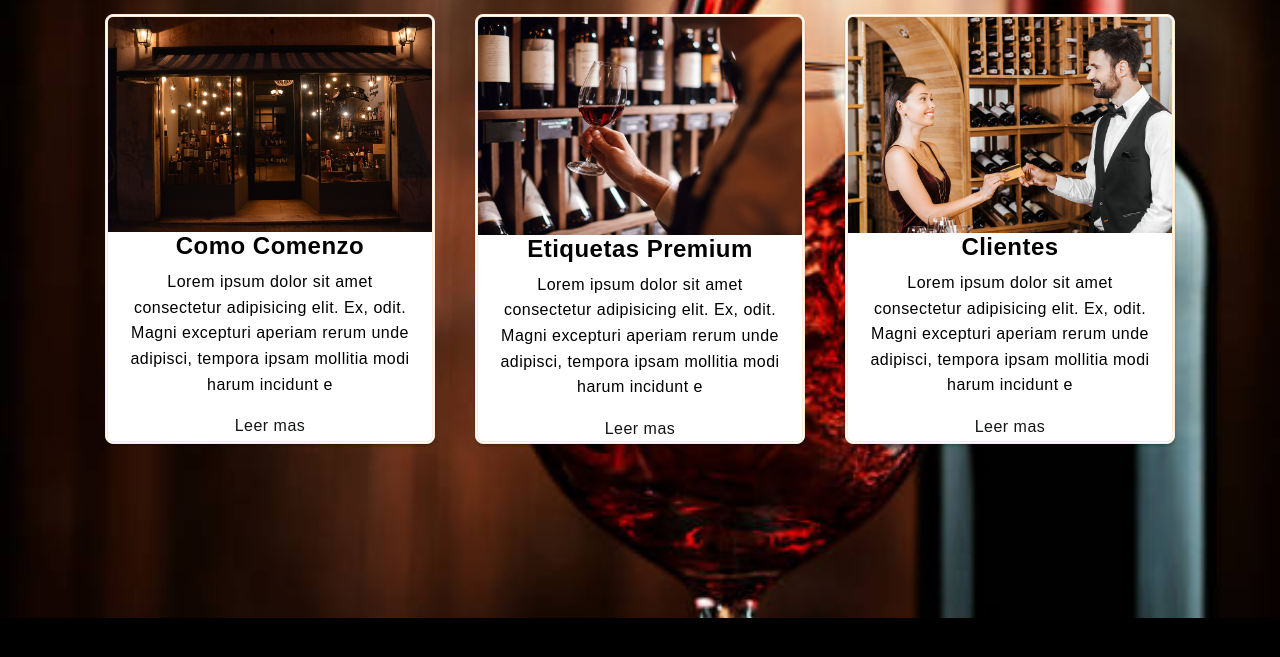
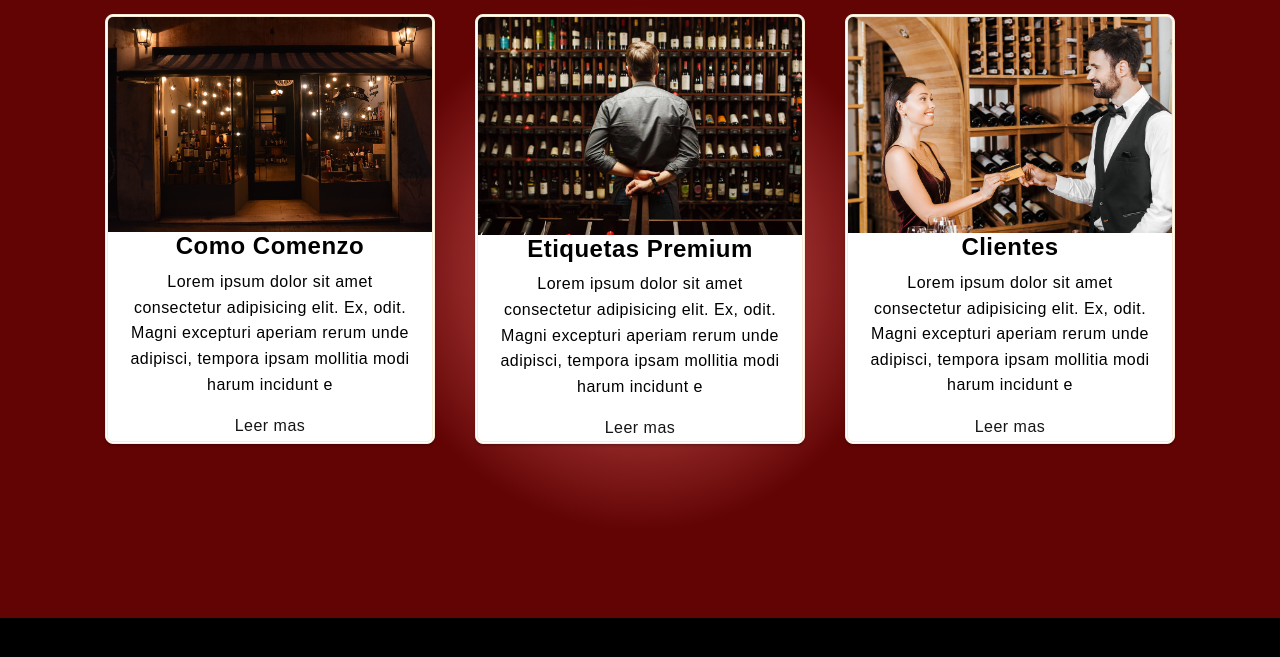
Before and after one commit to Manuel-Rodriguez-Pomares/Proyecto-Vinoteca, a plain HTML site: page nosotros.html in a window 1280 px wide. Shown: the part 158-815 px from the top of the page. Drawn offline with nearby package versions, Linux system fonts and the light colour scheme.

Commit message:
imagenes

```diff
--- a/nosotros.html
+++ b/nosotros.html
@@ -55,7 +55,7 @@
            <a href="">Leer mas</a>
          </div>
          <div class="card">
-          <img src="/img/etiquta-premium.webp" class="img-rota" alt="">
+          <img src="/img/VINOTARJETA.png" class="img-rota" alt="">
           <h4>Etiquetas Premium</h4>
           <p>Lorem ipsum dolor sit amet consectetur adipisicing elit. Ex, odit. Magni excepturi aperiam rerum unde adipisci, tempora ipsam mollitia modi harum incidunt e</p>
           <a href="">Leer mas</a>
--- a/scss/partials/_main.scss
+++ b/scss/partials/_main.scss
@@ -133,8 +133,8 @@ main{
  }
 
  .nosotros-img{
-     background-image: url(/img/nosotros.jpg);
-     background-size: cover;
+    background: rgb(212,8,8);
+    background: radial-gradient(circle, rgba(212,8,8,0.6110819327731092) 0%, rgba(98,4,4,1) 36%);
      height: 700px;
 .nosotros{
     height: 856px;
--- a/scss/style.scss
+++ b/scss/style.scss
@@ -4,7 +4,7 @@
 @import "./partials/body";
 @import "./partials/footer";
 @import url('https://fonts.googleapis.com/css2?family=Roboto&display=swap');
-@import "./partials/mediaquerys";
+
 
 * {
     margin: 0;
```
Also changed, not shown: img/VINOTARJETA.png (added), img/fondonosotros.png (added), img/low-poly-grid-haikei.png (added), img/rojo.png (added), scss/style.css, 1 other file.
